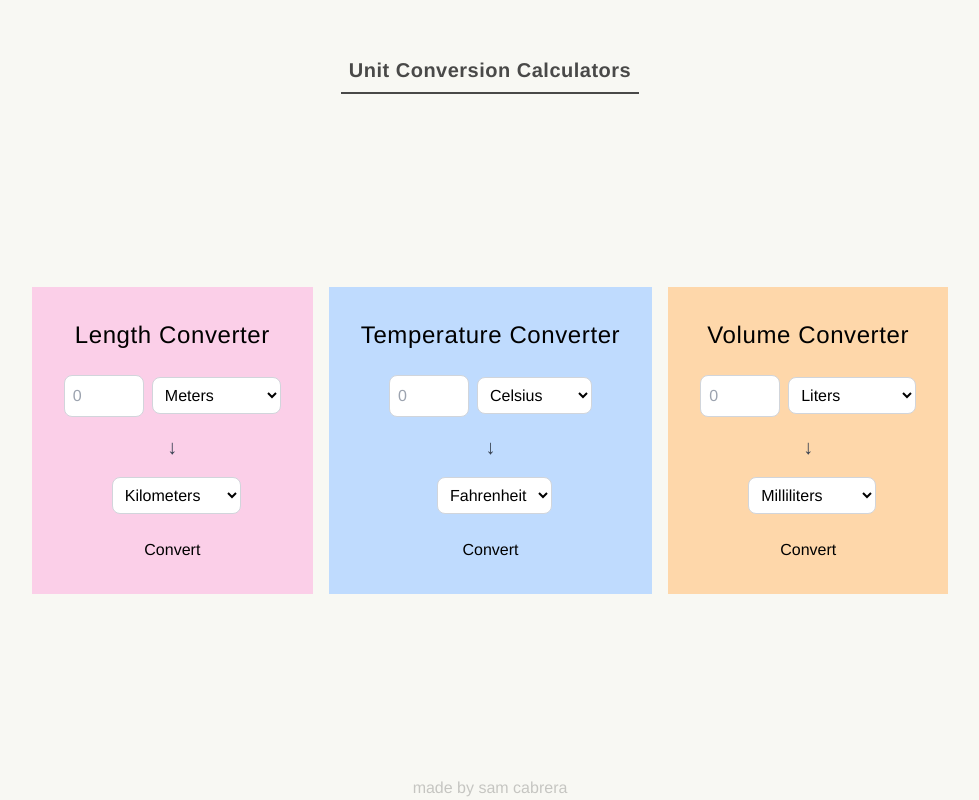
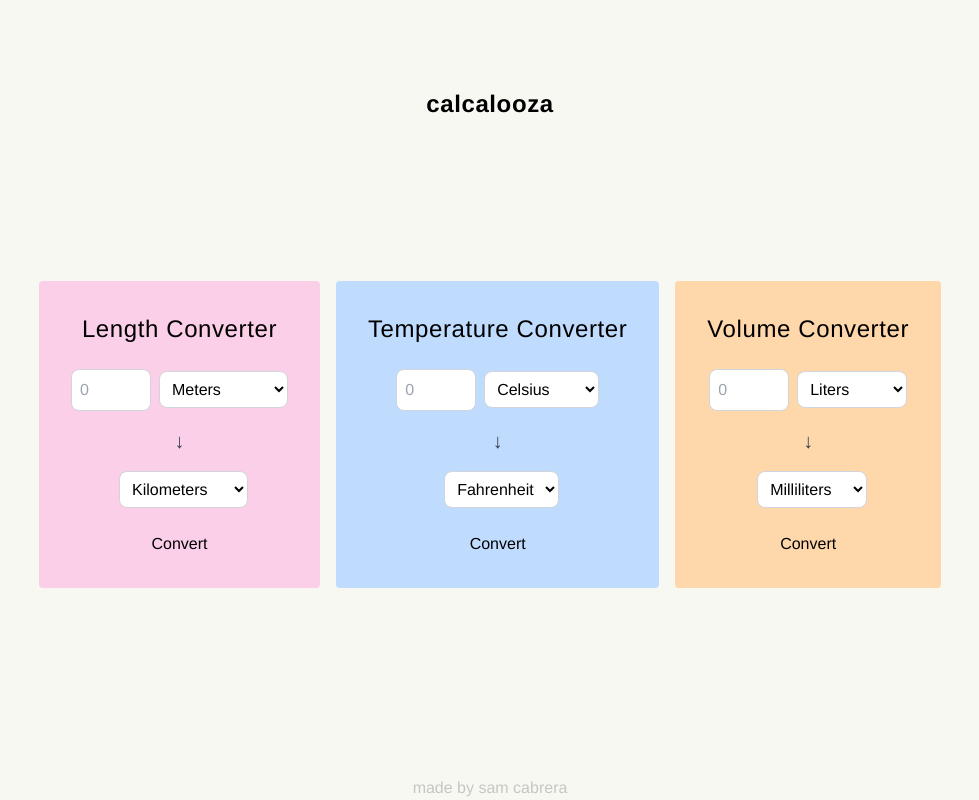
Before and after one commit to samanthacabrera/conversion-calculator, a React (Vite) app: page / in a window 1280 px wide. Shown: the whole page, without its empty margins (150-1129 px from the left). Built offline with nearby package versions, Linux system fonts and the light colour scheme.

Commit message:
styled converters and header

```diff
--- a/src/Header.jsx
+++ b/src/Header.jsx
@@ -2,9 +2,11 @@ import React from "react";
 
 const Header = () => {
     return (
-        <h1 className="text-xl tracking-wide opacity-70 font-bold p-2 my-12 border-b-2 border-current">
-            Unit Conversion Calculators
-        </h1>
+        <div>
+            <h1 className="text-2xl tracking-wide lowercase font-semibold p-2 my-16 lg:my-2 lg:mt-20 hover:scale-105 duration-200">
+                Calcalooza
+            </h1>
+        </div>
     )
 }
 
--- a/src/LengthConverter.jsx
+++ b/src/LengthConverter.jsx
@@ -30,7 +30,7 @@ const LengthConverter = () => {
     };
 
     return (
-        <div className="flex flex-col items-center p-8 bg-pink-200 space-y-6">
+        <div className="flex flex-col items-center p-8 bg-pink-200 space-y-6 rounded">
             <h2 className="text-2xl tracking-wide">{conversionData.length.title}</h2>
             <div className="flex flex-col items-center space-y-4">
                 <div className="flex items-center space-x-2">
--- a/src/TempConverter.jsx
+++ b/src/TempConverter.jsx
@@ -54,7 +54,7 @@ const TemperatureConverter = () => {
     };
 
     return (
-        <div className="flex flex-col items-center p-8 bg-blue-200 space-y-6">
+        <div className="flex flex-col items-center p-8 bg-blue-200 space-y-6 rounded">
             <h2 className="text-2xl tracking-wide">Temperature Converter</h2>
             <div className="flex flex-col items-center space-y-4">
                 <div className="flex items-center space-x-2">
--- a/src/VolumeConverter.jsx
+++ b/src/VolumeConverter.jsx
@@ -29,7 +29,7 @@ const VolumeConverter = () => {
   };
 
   return (
-    <div className="flex flex-col items-center p-8 bg-orange-200 space-y-6">
+    <div className="flex flex-col items-center p-8 bg-orange-200 space-y-6 rounded">
       <h2 className="text-2xl tracking-wide">{conversionData.title}</h2>
       <div className="flex flex-col items-center space-y-4">
         <div className="flex items-center space-x-2">
--- a/src/conversionData.js
+++ b/src/conversionData.js
@@ -23,7 +23,6 @@ export const conversionData = {
     conversions: {
         liters: 1,
         milliliters: 1000,
-        cubicMeters: 0.001,
         centiliters: 100,
         deciliters: 10,
     }
```
